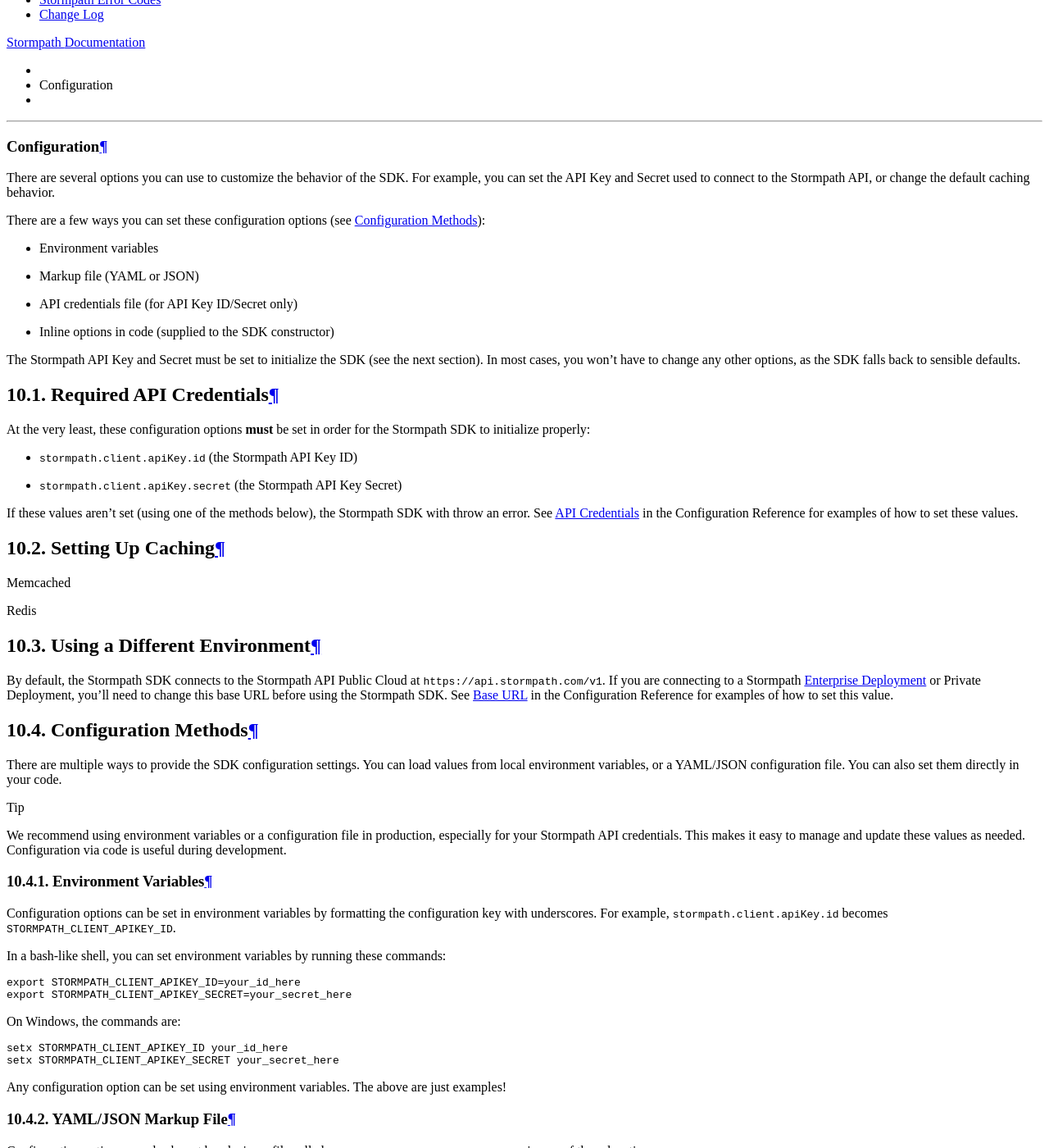
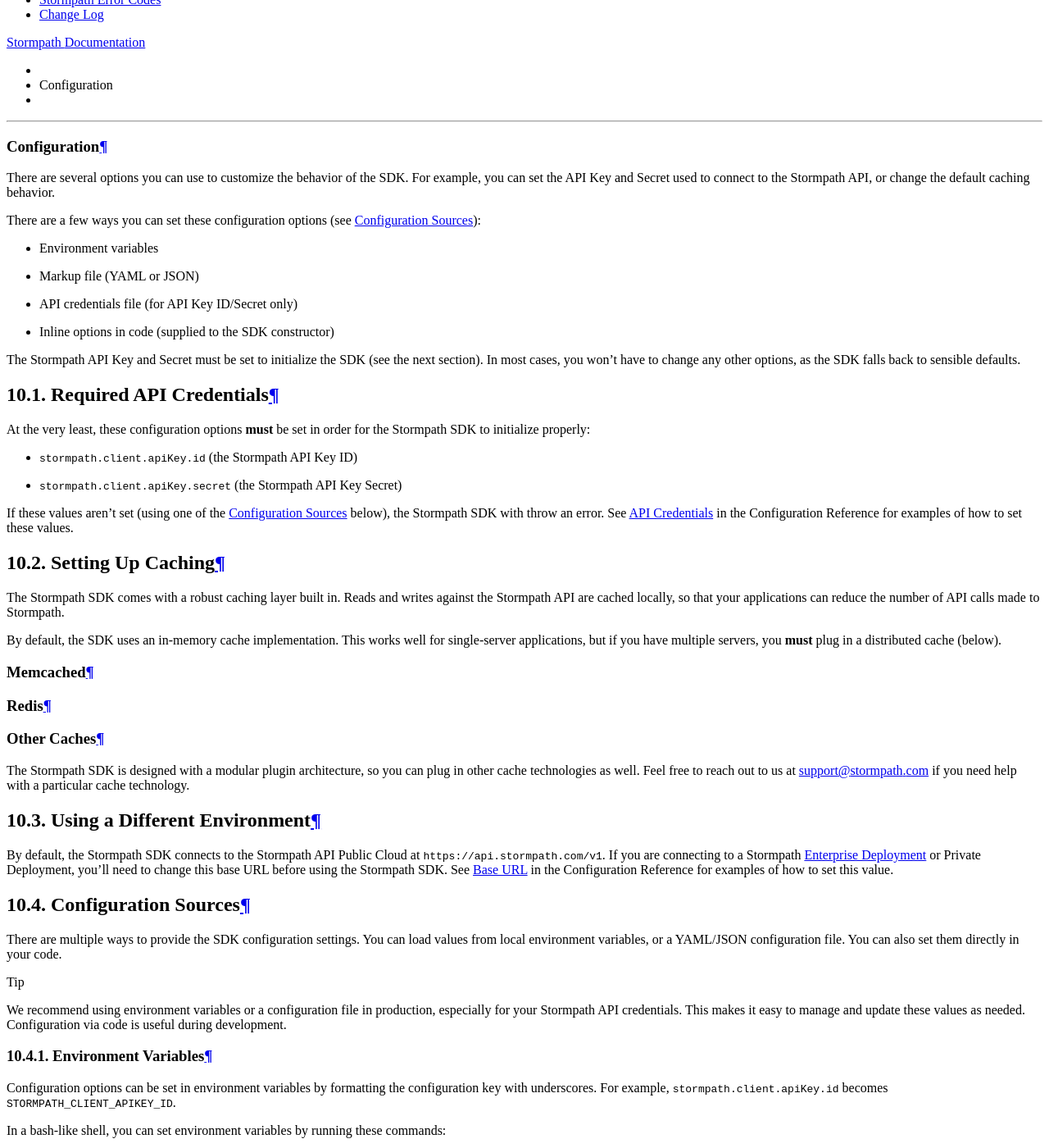
Before and after one commit to stormpath/stormpath-documentation, a Sphinx documentation site: the page built from source/configuration.rst, in a window 1280 px wide and 1400 px high, scrolled down 249 px. Shown: the whole window at 82% size. Built offline with Sphinx 7.4.7 and the Read the Docs theme 2.0.0, drawn with Linux system fonts in a browser that asks for light colours.

Commit message:
Add caching details

```diff
--- a/source/configuration.rst
+++ b/source/configuration.rst
@@ -8,7 +8,7 @@
 
   There are several options you can use to customize the behavior of the SDK. For example, you can set the API Key and Secret used to connect to the Stormpath API, or change the default caching behavior.
 
-  There are a few ways you can set these configuration options (see :ref:`Configuration Methods <config_methods>`):
+  There are a few ways you can set these configuration options (see :ref:`Configuration Sources <config_sources>`):
 
   * Environment variables
   * Markup file (YAML or JSON)
@@ -29,7 +29,7 @@
   * ``stormpath.client.apiKey.id`` (the Stormpath API Key ID)
   * ``stormpath.client.apiKey.secret`` (the Stormpath API Key Secret)
 
-  If these values aren't set (using one of the methods below), the Stormpath SDK with throw an error. See :ref:`api_keys` in the Configuration Reference for examples of how to set these values.
+  If these values aren't set (using one of the :ref:`Configuration Sources <config_sources>` below), the Stormpath SDK with throw an error. See :ref:`api_keys` in the Configuration Reference for examples of how to set these values.
 
 
   .. _set_up_caching:
@@ -37,9 +37,75 @@
   10.2. Setting Up Caching
   ========================
 
+  The Stormpath SDK comes with a robust caching layer built in. Reads and writes against the Stormpath API are cached locally, so that your applications can reduce the number of API calls made to Stormpath.
+
+  By default, the SDK uses an in-memory cache implementation. This works well for single-server applications, but if you have multiple servers, you **must** plug in a distributed cache (below).
+
   Memcached
+  '''''''''
+
+  .. only:: csharp or vbnet
+
+    .. note:: The .NET SDK does not currently have a plugin that supports memcached. If you need this functionality, please reach out to us at support@stormpath.com.
+
+  .. only:: java
+
+    (java.todo)
+
+  .. only:: nodejs
+
+    (node.todo)
+
+  .. only:: php
+
+    (php.todo)
+
+  .. only:: python
+
+    (python.todo)
+
 
   Redis
+  '''''
+
+  .. only:: csharp or vbnet
+
+    The `Stormpath.SDK.Cache.Redis package <https://www.nuget.org/packages/Stormpath.SDK.Cache.Redis/>`_ provides a cache plugin that works with Redis.
+
+    The source code is available `on Github <https://github.com/stormpath/stormpath-sdk-dotnet/tree/develop/src/Stormpath.SDK.Cache.Redis>`_.
+
+    To use this plugin in your application, install the package from NuGet and pass a Redis connection string to the Redis plugin when initializing the SDK:
+
+  .. only:: csharp
+
+    .. literalinclude:: code/csharp/configuration/redis_cache.cs
+      :language: csharp
+
+  .. only:: vbnet
+
+    .. literalinclude:: code/vbnet/configuration/redis_cache.vb
+      :language: vbnet
+
+  .. only:: java
+
+    (java.todo)
+
+  .. only:: nodejs
+
+    (node.todo)
+
+  .. only:: php
+
+    (php.todo)
+
+  .. only:: python
+
+    (python.todo)
+
+  Other Caches
+  ''''''''''''
+
+  The Stormpath SDK is designed with a modular plugin architecture, so you can plug in other cache technologies as well. Feel free to reach out to us at support@stormpath.com if you need help with a particular cache technology.
 
 
   .. _environments:
@@ -64,10 +130,30 @@
 
         You can use a custom JSON serializer plugin.
 
+    .. todo::
 
-  .. _config_methods:
+      Any SDK-specific configuration options here. If not, delete your section below:
 
-  10.4. Configuration Methods
+      .. only:: java
+
+        (java.todo)
+
+      .. only:: nodejs
+
+        (node.todo)
+
+      .. only:: php
+
+        (php.todo)
+
+      .. only:: python
+
+        (python.todo)
+
+
+  .. _config_sources:
+
+  10.4. Configuration Sources
   ===========================
 
   There are multiple ways to provide the SDK configuration settings. You can load values from local environment variables, or a YAML/JSON configuration file. You can also set them directly in your code.
@@ -366,7 +452,7 @@
 
   These settings allow you to control the caching layer that is built into the SDK. See the :ref:`Setting Up Caching <set_up_caching>` section to understand how this works.
 
-  .. note::
+  .. warning::
 
     By default, the SDK uses an in-memory cache that is suitable for a single-server application. If you have multiple servers behind a load balancer, you **must** switch to a distributed cache store, or disable caching. Plugging in a distributed cache is covered in the :ref:`Setting Up Caching <set_up_caching>` section.
 
```
Also changed, not shown: other parts of source/configuration.rst (+0 -32 lines), 2 other files.
